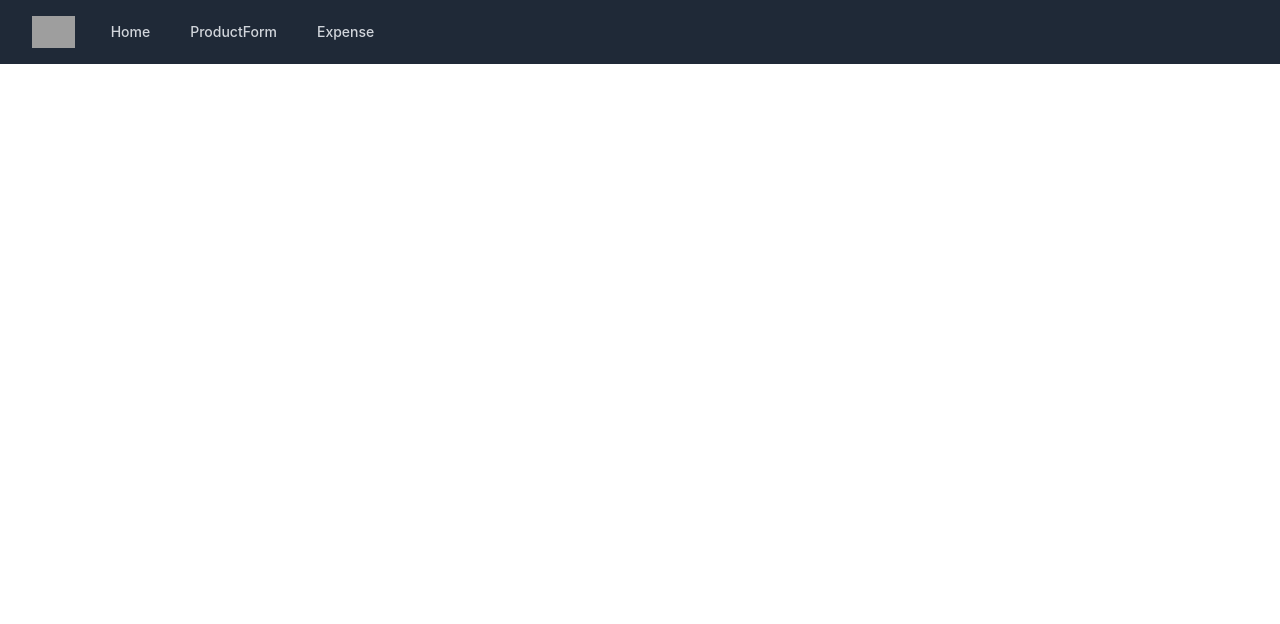
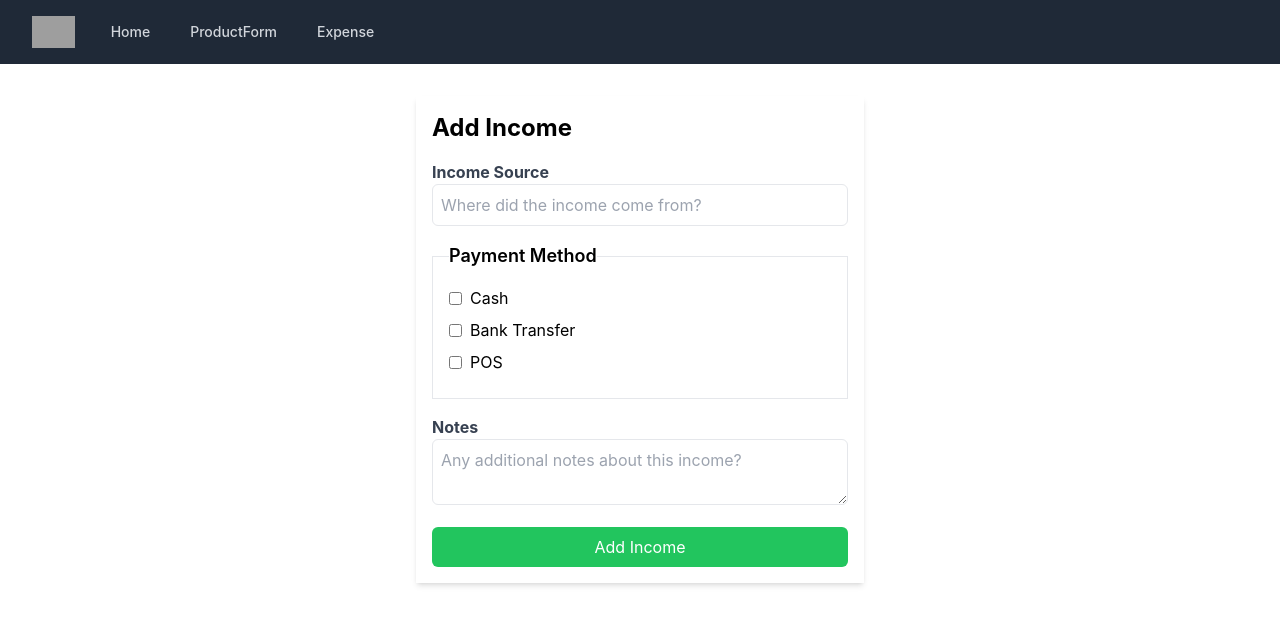
Before and after one commit to abiolatom/Eddietom, a React (Create React App) app: page /addincomeform in a window 1280 px wide. Shown: the top 624 px of the page. Built offline with nearby package versions, Linux system fonts and the light colour scheme; grey boxes are pictures that could not be loaded.

Commit message:
Income done

```diff
--- a/src/App.js
+++ b/src/App.js
@@ -9,7 +9,7 @@ import { BrowserRouter as Router, Routes, Route } from "react-router-dom";
 import NavBar from "./components/NavBar";
 import { ProductProvider } from "./components/ProductContext";
 import CustomerForm from "./components/CustomerForm";
-
+import AddIncomeForm from "./components/AddIncomesForm";
 const App = () => {
   return (
     <ProductProvider>
@@ -19,6 +19,7 @@ const App = () => {
           <Route path="/" element={<AddProduct />} />
           <Route path="/productform" element={<ProductForm />} />
           <Route path="/addexpenseform" element={<AddExpenseForm />} />
+          <Route path="/addincomeform" element={<AddIncomeForm />} />
           <Route path="/debtsales" element={<DebtSales />} />
           <Route path="/salesdeposit" element={<SalesDeposit />} />
           <Route path="/payments" element={<Payments />} />
--- /dev/null
+++ b/src/components/AddIncomesForm.js
@@ -0,0 +1,124 @@
+import React, { useContext, useState } from "react";
+import { ProductContext } from "./ProductContext"; // Assuming context is shared
+import { useNavigate } from "react-router-dom";
+
+const AddIncomeForm = () => {
+  const { amounts, paymentOptions, totalPayment, optionsRender } =
+    useContext(ProductContext);
+  const navigate = useNavigate();
+  const [incomeFormData, setIncomeFormData] = useState({
+    incomeSource: "",
+    amounts: {},
+    notes: "",
+  });
+
+  const handleChange = (e) => {
+    setIncomeFormData((prevData) => ({
+      ...prevData,
+      [e.target.name]: e.target.value,
+    }));
+  };
+
+  const handleSubmit = (e) => {
+    e.preventDefault();
+
+    if (Object.keys(amounts).length === 0) {
+      window.alert("Please enter payment amounts.");
+      return;
+    }
+    if (totalPayment === 0) {
+      window.alert("Fill in the requisite Income Amount!");
+      return;
+    }
+
+    const currentDateTime = new Date();
+    const formattedDateTime = currentDateTime.toISOString();
+
+    const amountsForBackend = {};
+    for (const option of paymentOptions) {
+      const amount = amounts[option.paymentOption];
+      if (amount) {
+        amountsForBackend[option.paymentOption] = parseFloat(amount.amount);
+
+        if (option.paymentOption === "bankPayment") {
+          amountsForBackend.bankName = amounts.bankPayment.bankName;
+        }
+      }
+    }
+
+    const newIncome = {
+      incomeSource: incomeFormData.incomeSource,
+      incomeAmount: amountsForBackend,
+      notes: incomeFormData.notes,
+      totalPayment,
+      timestamp: formattedDateTime,
+    };
+
+    fetch("http://localhost:3001/incomes", {
+      method: "POST",
+      headers: {
+        "Content-Type": "application/json",
+      },
+      body: JSON.stringify(newIncome),
+    })
+      .then((response) => response.json())
+      .then((data) => {
+        console.log("Income added successfully:", data);
+        window.alert("Income added successfully!");
+        navigate("/");
+      })
+      .catch((error) => {
+        console.error("Error adding income:", error);
+      });
+  };
+
+  return (
+    <div className="max-w-md mx-auto mt-8 p-4 bg-white shadow-md">
+      <h2 className="text-2xl font-bold mb-4">Add Income</h2>
+      <form onSubmit={handleSubmit}>
+        <div className="mb-4">
+          <label
+            htmlFor="incomeSource"
+            className="block text-gray-700 font-bold"
+          >
+            Income Source
+          </label>
+          <input
+            type="text"
+            name="incomeSource"
+            placeholder="Where did the income come from?"
+            id="incomeSource"
+            className="w-full border p-2 rounded-md"
+            value={incomeFormData.incomeSource}
+            onChange={handleChange}
+            required
+          />
+        </div>
+        <div className="mb-4">{optionsRender()}</div>
+        <div className="mb-4">
+          <label htmlFor="notes" className="block text-gray-700 font-bold">
+            Notes
+          </label>
+          <textarea
+            id="notes"
+            className="w-full border p-2 rounded-md"
+            value={incomeFormData.notes}
+            onChange={handleChange}
+            name="notes"
+            placeholder="Any additional notes about this income?"
+          ></textarea>
+        </div>
+        <div className="text-right">
+          <button
+            type="submit"
+            className="bg-green-500 text-white px-4 py-2 rounded-md hover:bg-green-600 w-full"
+          >
+            Add Income
+          </button>
+        </div>
+      </form>
+    </div>
+  );
+};
+
+export default AddIncomeForm;
```
Also changed, not shown: 2 other files (tests, documents, lock files or other folders).
